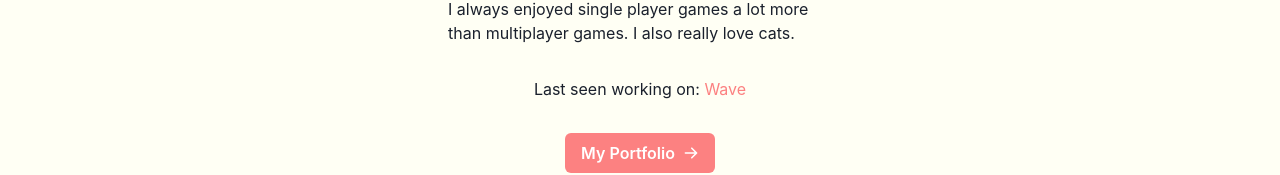
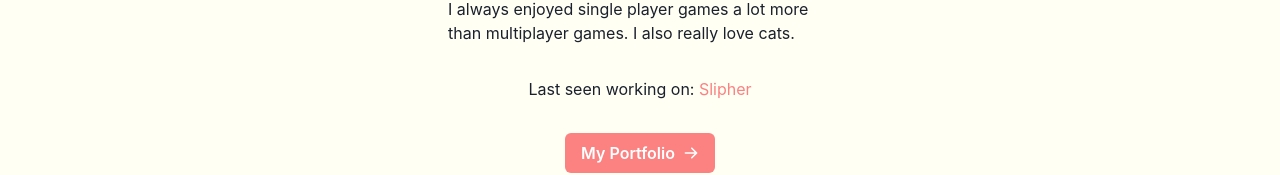
Before and after one commit to HazyVT/Portfolio, a React (Vite) app: page / in a window 1280 px wide. Shown: the part 398-573 px from the top of the page. Built offline with nearby package versions, Linux system fonts and the light colour scheme.

Commit message:
Added slipher to portfolio

```diff
--- a/src/Pages/Home.jsx
+++ b/src/Pages/Home.jsx
@@ -23,7 +23,7 @@ export default function Home({onDesktop}) {
             single player games a lot more than multiplayer games. I also really love cats.
           </Text>
           <Box textAlign='center' marginTop={8}>
-            <Text>Last seen working on: <Text as='span' color='red.300' cursor={"pointer"} _hover={{color: 'red.500'}} onClick={() => {window.location = "https://github.com/HazyVT/Wave"}}>Wave</Text></Text>
+            <Text>Last seen working on: <Text as='span' color='red.300' cursor={"pointer"} _hover={{color: 'red.500'}} onClick={() => {window.location = "https://github.com/HazyVT/Slipher"}}>Slipher</Text></Text>
           </Box>
           <Button onClick={() => {nav('/portfolio')}} marginTop={8} bgColor={'red.300'} color='white' _hover={{bgColor: 'red.400'}}>My Portfolio<Icon marginLeft={2} as={HiArrowRight}/></Button>
         </Box>
--- a/src/Pages/Portfolio.jsx
+++ b/src/Pages/Portfolio.jsx
@@ -2,6 +2,8 @@ import { Box, Heading, Icon, ScaleFade, Text } from "@chakra-ui/react";
 import { WiStars } from "react-icons/wi";
 import { RiWindowFill } from "react-icons/ri";
 import { IoColorPaletteSharp } from "react-icons/io5";
+import { FaD, FaDragon } from "react-icons/fa6";
+
 
 
 import PropTypes from 'prop-types';
@@ -10,7 +12,7 @@ export default function Portfolio({onDesktop}) {
 
   function Shinedle() {
     return (
-      <Box w={onDesktop ? '30vw' : '70vw'} marginTop={6}>
+      <Box w={onDesktop ? '30vw' : '70vw'} marginTop={20}>
         <Box display='flex' w='fit-content' alignItems='center' cursor={"pointer"} _hover={{color: 'green.300'}} onClick={() => {window.location = "https://shinedle.hazyvt.com"}}>
           <Icon as={WiStars} w={12} h={12} />
           <Heading size='lg'>Shinedle</Heading>
@@ -18,6 +20,21 @@ export default function Portfolio({onDesktop}) {
         <Text marginTop={2}>
           Shinedle is a daily shiny hunting minigame website for Pokemon. Shinedle is made using react and local storage
           to lock out users for the day. Along with that, I also strived to get a perfect lighthouse score and was able to get it done.
+        </Text>
+      </Box>
+    )
+  }
+
+  function Slipher() {
+    return (
+      <Box w={onDesktop ? '30vw' : '70vw'} marginTop={6}>
+        <Box display='flex' w='fit-content' alignItems='center' cursor={"pointer"} _hover={{color: 'red.300'}} onClick={() => {window.location = "https://github.com/hazyvt/slipher"}}>
+          <Icon as={FaDragon} w={6} h={6} marginRight={2} />
+          <Heading size='lg'>Slipher</Heading>
+        </Box>
+        <Text marginTop={2}>
+          A full game framework made for typescript using bun and SDL2. Exports to a native desktop application
+          without the need for electron or any other dependancy and allows for full use of all typescript functions.
         </Text>
       </Box>
     )
@@ -58,6 +75,7 @@ export default function Portfolio({onDesktop}) {
       <Box display='flex' flexDir='column' alignItems='center' marginTop={4}>
         <Heading size={onDesktop ? '3xl' : 'xl'}>Portfolio</Heading>
         <Box marginTop={4}>
+          <Slipher />
           <Shinedle />
           <BunGLFW />
           <Palette />
```
